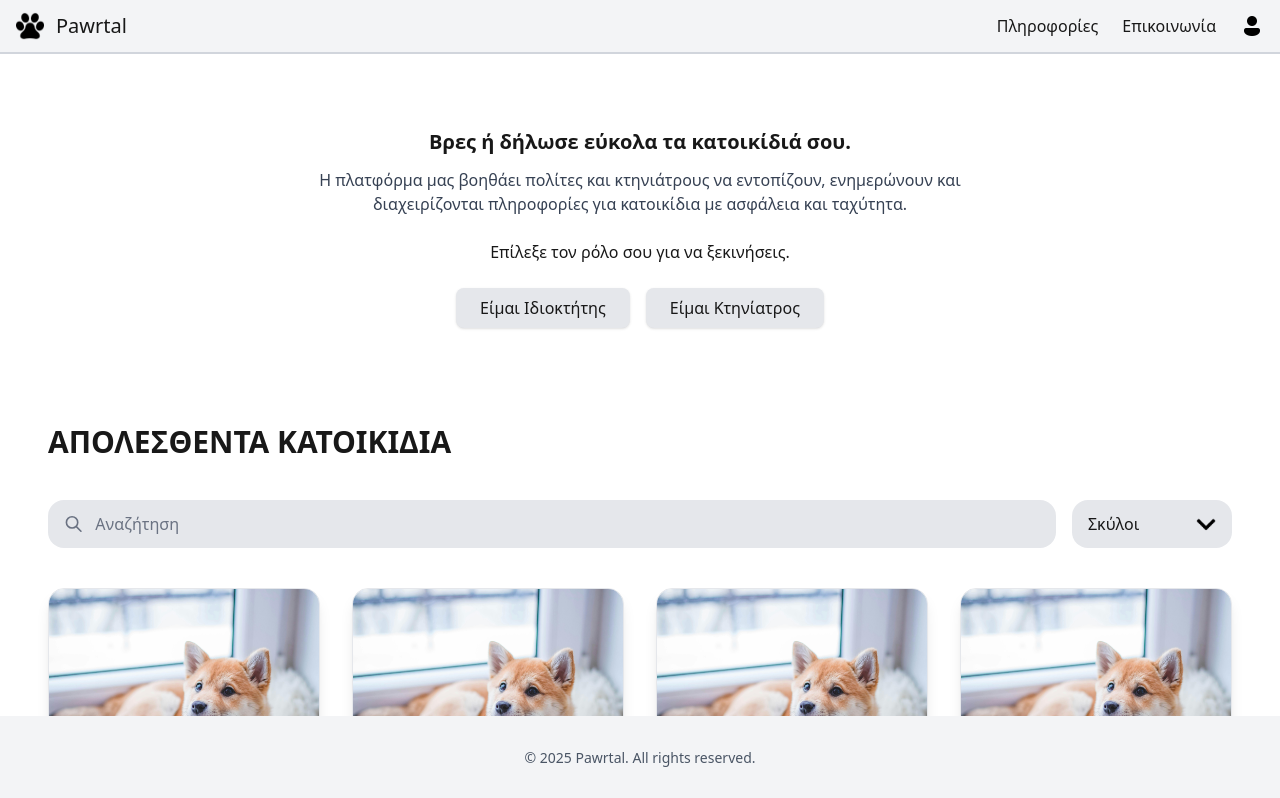
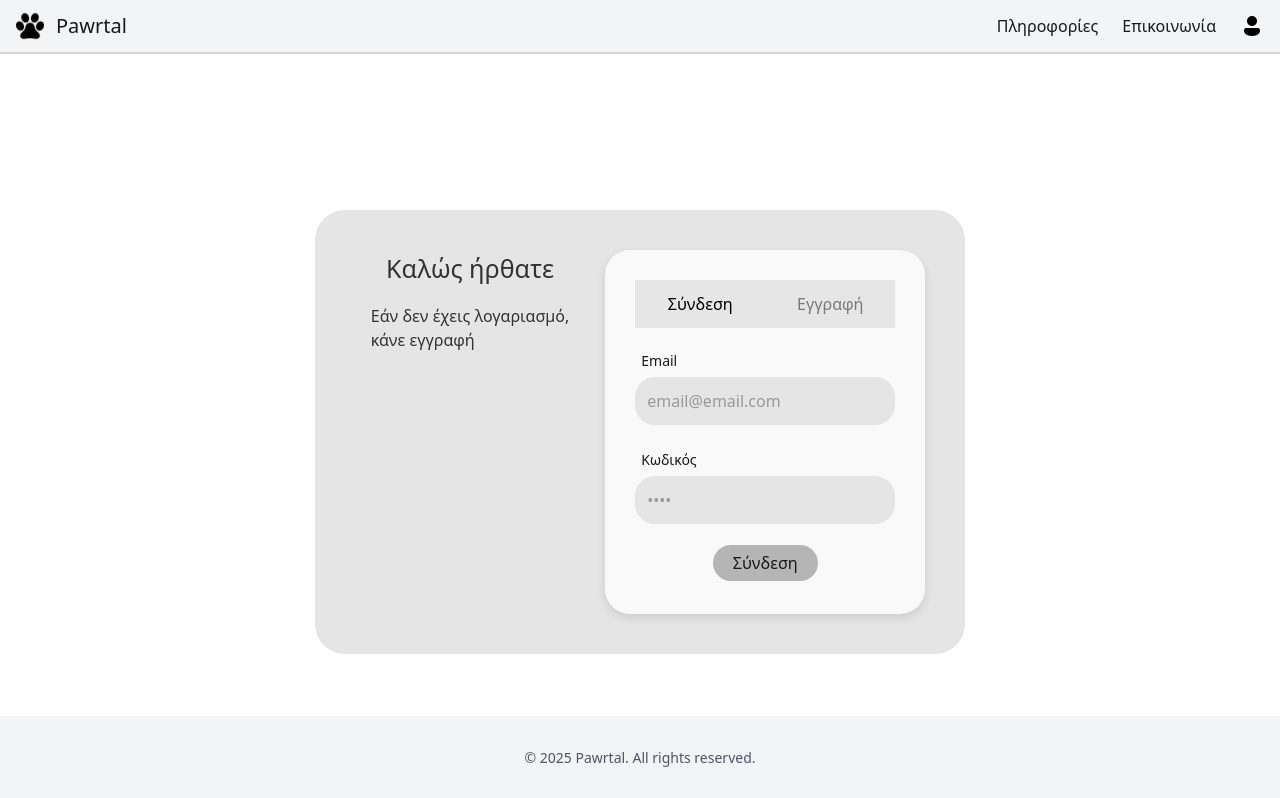
Before and after one commit to KimonSMN/pawrtal-website, a React (Vite) app: page /vet in a window 1280 px wide. Shown: the top 798 px of the page. Built offline with nearby package versions, Linux system fonts and the light colour scheme.

Commit message:
vet page, login/sign-up components,added react router-dom

```diff
--- a/package.json
+++ b/package.json
@@ -13,6 +13,7 @@
     "@tailwindcss/vite": "^4.1.17",
     "react": "^19.2.0",
     "react-dom": "^19.2.0",
+    "react-router-dom": "^7.11.0",
     "tailwindcss": "^4.1.17"
   },
   "devDependencies": {
--- a/src/App.jsx
+++ b/src/App.jsx
@@ -1,15 +1,22 @@
 import { useState } from "react";
+import { BrowserRouter, Routes, Route } from "react-router-dom";
 import reactLogo from "./assets/react.svg";
 import viteLogo from "/vite.svg";
 import "./App.css";
 import Landing from "./pages/Landing";
+import Vet from "./pages/Vet";
 
 function App() {
     const [count, setCount] = useState(0);
 
     return (
         <>
-            <Landing />
+            <BrowserRouter>
+                <Routes>
+                    <Route path="/" element={<Landing />} />
+                    <Route path="/vet" element={<Vet />} />
+                </Routes>
+            </BrowserRouter>
         </>
     );
 }
--- /dev/null
+++ b/src/components/credentials/login.tsx
@@ -0,0 +1,47 @@
+import { useState } from "react";
+import styles from "./page.module.css";
+
+function Login() {
+    // User Login credentials
+    const [email, setEmail] = useState("");
+    const [password, setPassword] = useState("");
+
+    const handleSubmit = async () => {
+        // formdata object to store users login attributes
+        const formData = new FormData();
+
+        formData.append("email", email);
+        formData.append("password", password);
+    };
+
+    return (
+        <div className={styles.login}>
+            <div className={styles.credentials}>
+                <form onSubmit={handleSubmit} className={styles.cred_form}>
+                    {/* Login credentials */}
+                    <label>Email</label>
+                    <input
+                        type="email"
+                        value={email}
+                        onChange={(e) => setEmail(e.target.value)}
+                        placeholder="email@email.com"
+                        required
+                    />
+                    <label>Κωδικός</label>
+                    <input
+                        type="password"
+                        value={password}
+                        onChange={(e) => setPassword(e.target.value)}
+                        placeholder="••••"
+                        required
+                    />
+                    <button className={styles.submit} type="submit">
+                        Σύνδεση
+                    </button>
+                </form>
+            </div>
+        </div>
+    );
+}
+
+export default Login;
--- /dev/null
+++ b/src/components/credentials/page.module.css
@@ -0,0 +1,38 @@
+/* CSS module applied to login and sign up component */
+
+.login {
+    background: transparent;
+}
+
+.credentials label {
+    display: block;
+    font-size: 14px;
+    margin: 6px;
+    text-align: start;
+}
+
+.credentials input {
+    width: 100%;
+    padding: 12px;
+    border-radius: 20px;
+    border: none;
+    background: #e5e5e5;
+    margin-bottom: 18px;
+}
+
+.credentials input::placeholder {
+    color: #999;
+}
+
+.submit {
+    margin: 3px;
+    padding: 6px 20px;
+    border-radius: 20px;
+    border: none;
+    background: #b5b5b5;
+    cursor: pointer;
+}
+
+.submit:hover {
+    background: #a5a5a5;
+}
--- /dev/null
+++ b/src/components/credentials/signup.tsx
@@ -0,0 +1,84 @@
+import { useState } from "react";
+import styles from "./page.module.css";
+
+function SignUp() {
+    // User sign up credentials
+    const [name, setName] = useState("");
+    const [email, setEmail] = useState("");
+    const [password, setPassword] = useState("");
+    const [passwordConfirm, setPasswordConfirm] = useState("");
+    const [phone_number, setPhone_number] = useState("");
+
+    const handleSubmit = async () => {
+        // Check if the passwords match
+        if (password !== passwordConfirm) {
+            alert("Passwords do not match");
+            return;
+        }
+
+        const formData = new FormData();
+
+        formData.append("email", email);
+        formData.append("password", password);
+        formData.append("first_name", name);
+        formData.append("phone_number", phone_number);
+
+        // user sign up
+        // New user api request to add new user
+        // the vet profile component appears if user is eligible
+    };
+
+    return (
+        <div className={styles.login}>
+            <div className={styles.credentials}>
+                <form onSubmit={handleSubmit} className={styles.cred_form}>
+                    {/* Register credentials */}
+                    <label>Ονοματεπώνυμο</label>
+                    <input
+                        type="name"
+                        value={name}
+                        onChange={(e) => setName(e.target.value)}
+                        placeholder="Name"
+                        required
+                    />
+                    <label>Email</label>
+                    <input
+                        type="email"
+                        value={email}
+                        onChange={(e) => setEmail(e.target.value)}
+                        placeholder="email@email.com"
+                        required
+                    />
+                    <label>Κωδικός</label>
+                    <input
+                        type="password"
+                        value={password}
+                        onChange={(e) => setPassword(e.target.value)}
+                        placeholder="••••"
+                        required
+                    />
+                    <label>Επιβεβαίωση Κωδικού</label>
+                    <input
+                        type="password"
+                        placeholder="Confirm Password"
+                        value={passwordConfirm}
+                        onChange={(e) => setPasswordConfirm(e.target.value)}
+                        required
+                    />
+                    <label>Τηλέφωνο</label>
+                    <input
+                        type="tel"
+                        value={phone_number}
+                        onChange={(e) => setPhone_number(e.target.value)}
+                        placeholder="Phone Number"
+                    />
+                    <button className={styles.submit} type="submit">
+                        Εγγραφή
+                    </button>
+                </form>
+            </div>
+        </div>
+    );
+}
+
+export default SignUp;
--- a/src/components/layout/Navbar.tsx
+++ b/src/components/layout/Navbar.tsx
@@ -7,10 +7,12 @@ function Navbar() {
         <header className="w-full py-3 border-b-2 border-gray-300 bg-gray-100 top-0 left-0 fixed">
             <div className="px-4 flex justify-between items-center">
                 {/* Logo & Pawrtal text */}
-                <div className="flex items-center gap-3 hover:cursor-pointer">
-                    <img className="h-7" src={logo} alt="Pawrtal logo" />
-                    <div className="text-xl font-medium">Pawrtal</div>
-                </div>
+                <a href="/">
+                    <div className="flex items-center gap-3 hover:cursor-pointer">
+                        <img className="h-7" src={logo} alt="Pawrtal logo" />
+                        <div className="text-xl font-medium">Pawrtal</div>
+                    </div>
+                </a>
 
                 {/* Navigation */}
                 <nav className="flex items-center space-x-6 font-medium">
--- a/src/components/sections/Hero.tsx
+++ b/src/components/sections/Hero.tsx
@@ -17,9 +17,11 @@ export default function Hero() {
                     Είμαι Ιδιοκτήτης
                 </button>
 
-                <button className="px-6 py-2 bg-gray-200 rounded-lg shadow hover:bg-gray-300">
-                    Είμαι Κτηνίατρος
-                </button>
+                <a href="/vet">
+                    <button className="px-6 py-2 bg-gray-200 rounded-lg shadow hover:bg-gray-300">
+                        Είμαι Κτηνίατρος
+                    </button>
+                </a>
             </div>
         </section>
     );
--- /dev/null
+++ b/src/components/vet/Auth.tsx
@@ -0,0 +1,46 @@
+import { useState } from "react";
+import styles from "./page.module.css";
+import Login from "../credentials/login";
+import SignUp from "../credentials/signup";
+
+function Auth() {
+    const [mode, setMode] = useState<"login" | "signup">("login");
+
+    return (
+        <div className={styles.vet_page}>
+            <div className={styles.vet_container}>
+                <div className={styles.vet_info}>
+                    <h1>Καλώς ήρθατε</h1>
+                    <p>
+                        Εάν δεν έχεις λογαριασμό, <br />
+                        κάνε εγγραφή
+                    </p>
+                </div>
+
+                <div className={styles.auth_card}>
+                    <div className={styles.toggle}>
+                        <button
+                            className={mode === "login" ? styles.active : ""}
+                            onClick={() => setMode("login")}
+                        >
+                            Σύνδεση
+                        </button>
+                        <button
+                            className={mode === "signup" ? styles.active : ""}
+                            onClick={() => setMode("signup")}
+                        >
+                            Εγγραφή
+                        </button>
+                    </div>
+
+                    <div className={styles.credentials}>
+                        {/* Login or Sign up component */}
+                        {mode === "login" ? <Login /> : <SignUp />}
+                    </div>
+                </div>
+            </div>
+        </div>
+    );
+}
+
+export default Auth;
--- /dev/null
+++ b/src/components/vet/page.module.css
@@ -0,0 +1,68 @@
+.vet_page {
+    display: flex;
+    justify-content: center;
+    align-items: center;
+    min-height: 100vh;
+    overflow: scroll;
+}
+
+.vet_container {
+    background-color: #e5e5e5;
+    border-radius: 30px;
+    padding: 40px;
+    display: flex;
+    justify-self: space-evenly;
+    gap: 20px;
+    max-width: 900px;
+}
+
+.vet_info {
+    max-width: 350px;
+    color: #333;
+}
+
+.vet_info h1 {
+    font-size: 25px;
+    color: #333;
+}
+
+.vet_info p {
+    max-width: 350px;
+    text-align: start;
+    margin: 1rem;
+    color: #333;
+}
+
+.auth_card {
+    background-color: #f9f9f9;
+    border-radius: 25px;
+    padding: 30px;
+    width: 320px;
+    box-shadow: 0 4px 10px rgba(0, 0, 0, 0.1);
+}
+
+.toggle {
+    display: flex;
+    margin-bottom: 1rem;
+    border-radius: 25px;
+    color: #797979;
+}
+
+.toggle button {
+    flex: 1;
+    padding: 0.75rem;
+    border: none;
+    cursor: pointer;
+    background-color: #e6e6e6;
+}
+
+.active {
+    color: rgb(0, 0, 0);
+    background-color: aqua;
+}
+
+.credentials {
+    display: flex;
+    flex-direction: column;
+    align-items: center;
+}
--- /dev/null
+++ b/src/pages/Vet.tsx
@@ -0,0 +1,16 @@
+import React from "react";
+import Navbar from "../components/layout/Navbar";
+import Footer from "../components/layout/Footer";
+import Auth from "../components/vet/Auth";
+
+function Vet() {
+    return (
+        <>
+            <Navbar />
+            <Auth />
+            <Footer />
+        </>
+    );
+}
+
+export default Vet;
```
Also changed, not shown: 1 other file (tests, documents, lock files or other folders).
